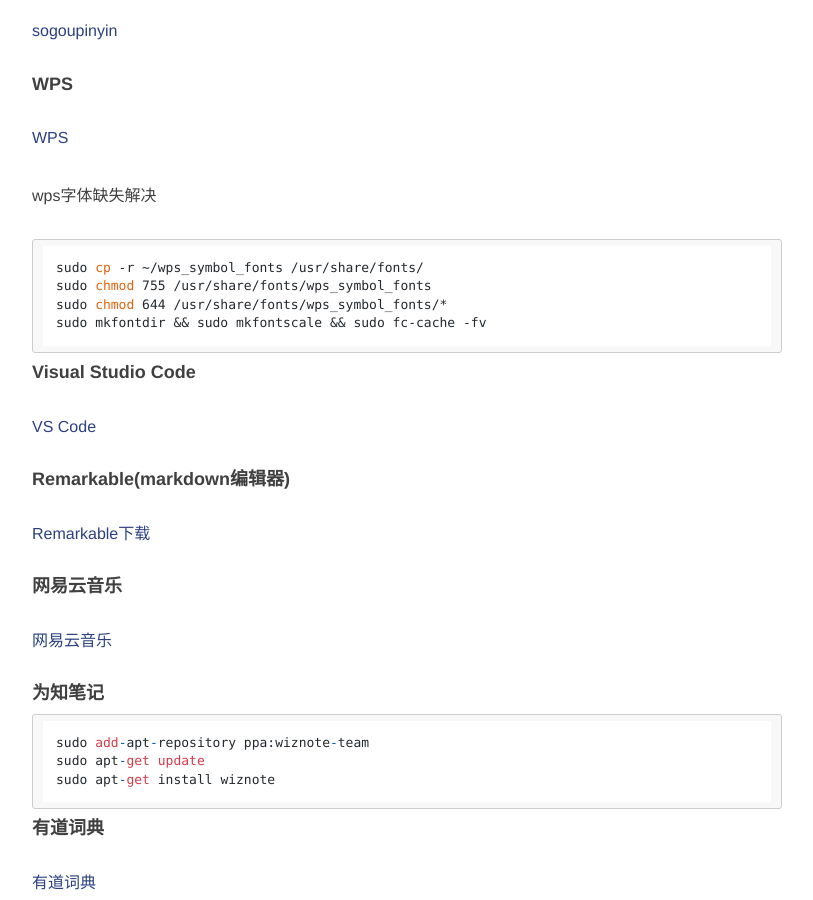
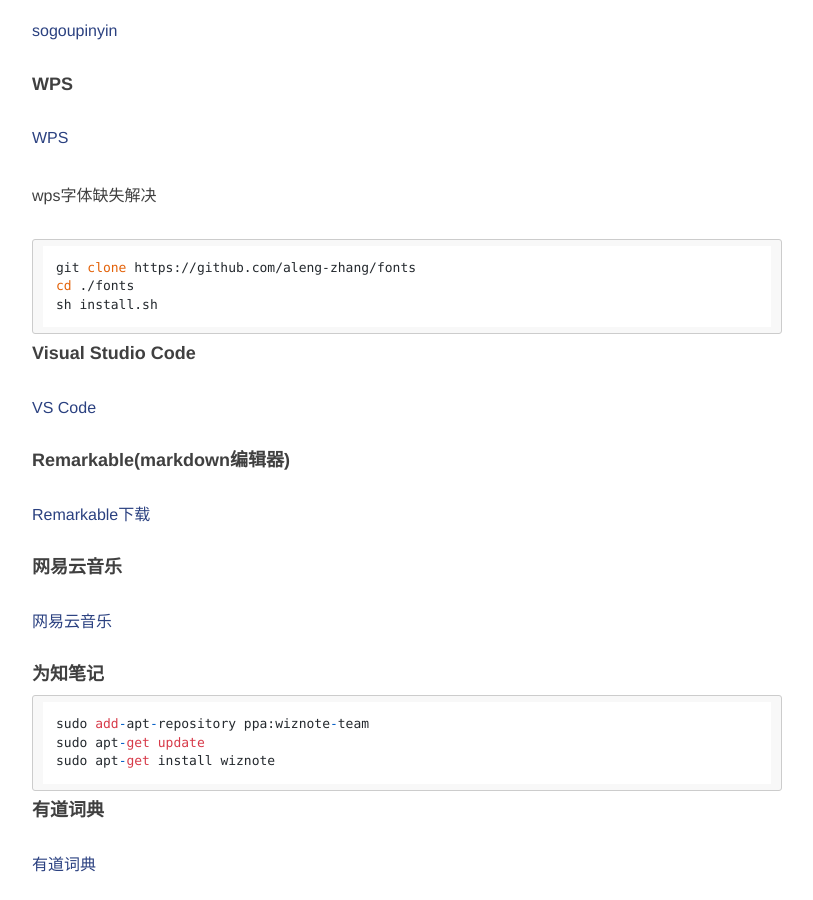
Before and after one commit to aleng-zhang/Blog, a Jekyll site: the page built from _posts/2017-07-07-Ubuntu.md, in a window 1280 px wide and 900 px high, scrolled down 4082 px. Shown: the whole window, without its empty margins (233-1046 px from the left). Built offline with Jekyll 4.4.1, drawn with Linux system fonts in a browser that asks for light colours; nearby versions of some CDN libraries; comment, search, counter and statistics services are not loaded.

Commit message:
将wps缺失字体上传后修改

```diff
--- a/_posts/2017-07-07-Ubuntu.md
+++ b/_posts/2017-07-07-Ubuntu.md
@@ -152,10 +152,9 @@
 wps字体缺失解决
 
 ~~~bash
-sudo cp -r ~/wps_symbol_fonts /usr/share/fonts/
-sudo chmod 755 /usr/share/fonts/wps_symbol_fonts
-sudo chmod 644 /usr/share/fonts/wps_symbol_fonts/*
-sudo mkfontdir && sudo mkfontscale && sudo fc-cache -fv
+git clone https://github.com/aleng-zhang/fonts
+cd ./fonts
+sh install.sh
 ~~~
 
 #### Visual Studio Code
```
